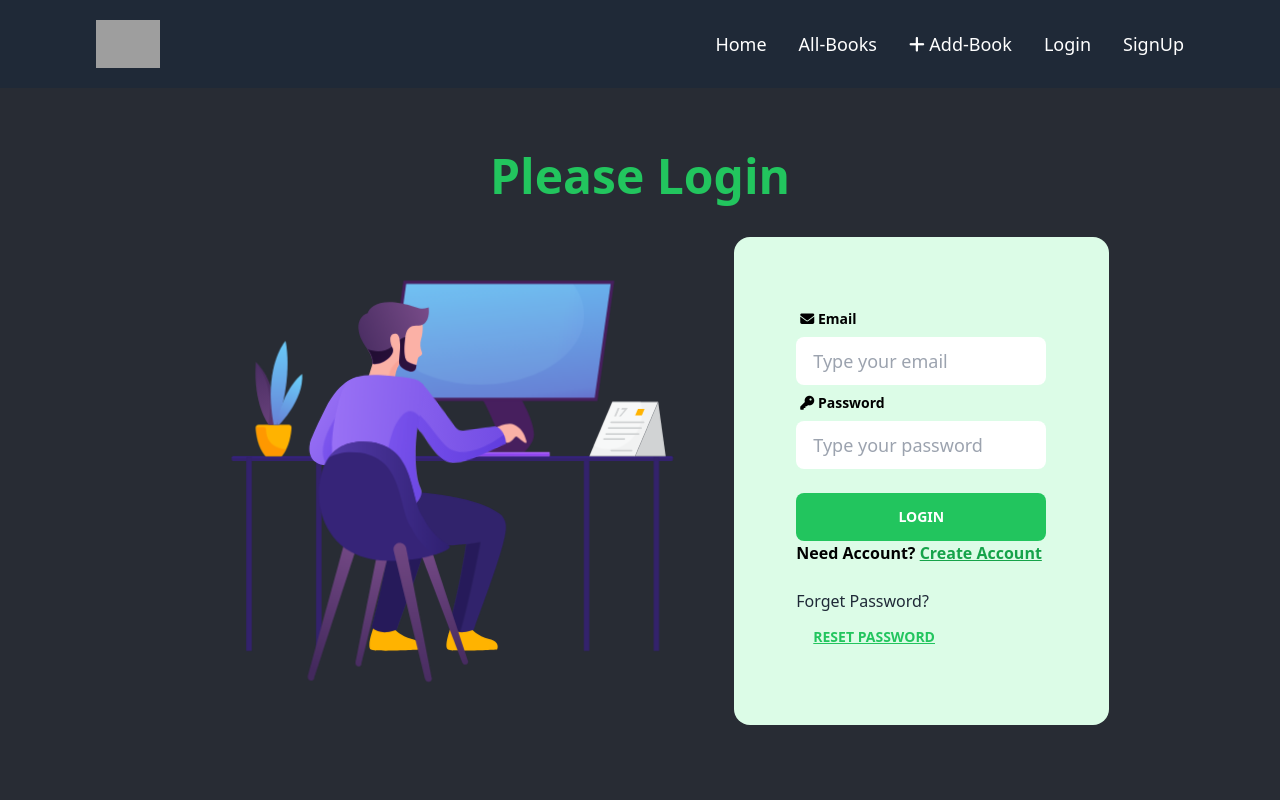
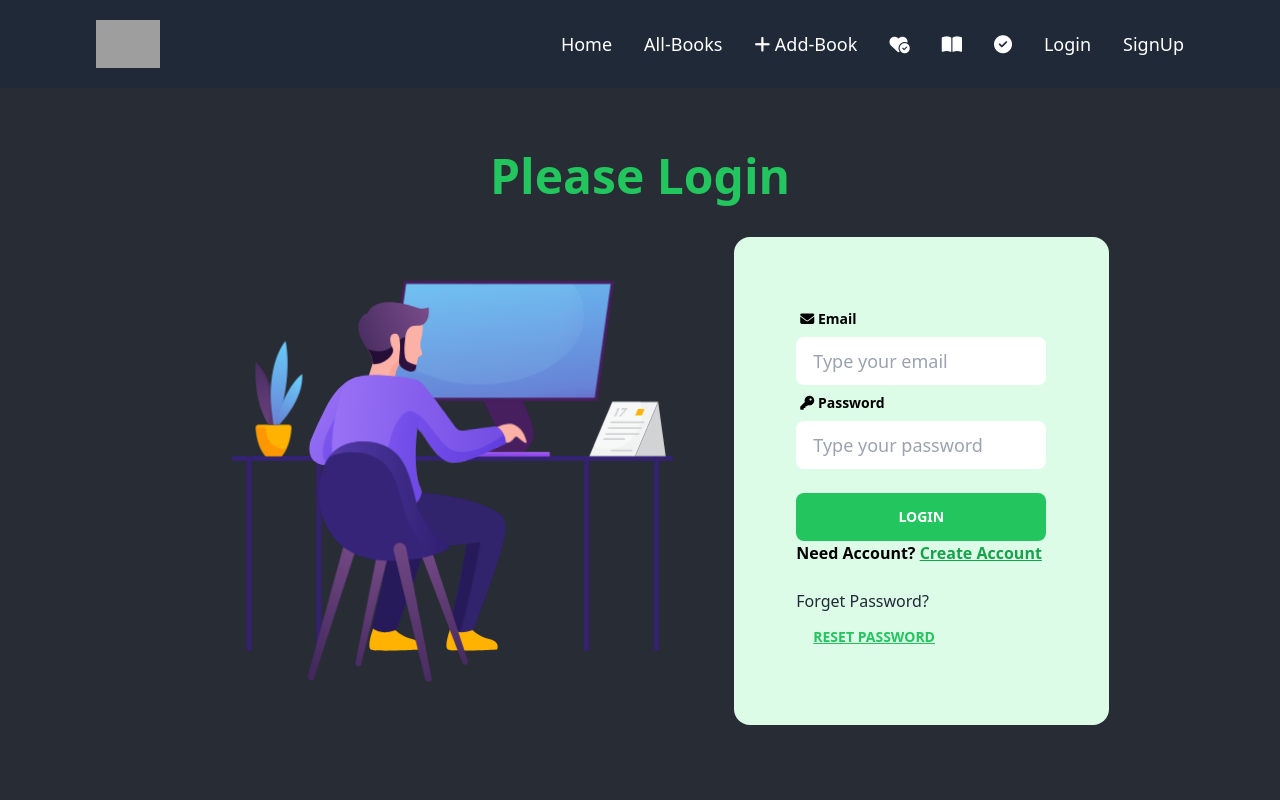
Before and after one commit to NieamulKabir/book-place, a React (Vite) app: page /login in a window 1280 px wide. Shown: the top 800 px of the page. Built offline with nearby package versions, Linux system fonts and the light colour scheme; no server answers; grey boxes are pictures that could not be loaded.

Commit message:
navbar update

```diff
--- a/src/layout/Navbar.tsx
+++ b/src/layout/Navbar.tsx
@@ -71,6 +71,46 @@ const Navbar = () => {
               <button className="">
 
               <i className="fa-solid fa-plus"></i> Add-Book
+                </button>
+            </NavLink>
+          </li>
+
+          <li
+            className={`${
+              active === "/wishlist" ? "text-green-300" : "text-white"
+            } hover:text-white text-[18px] font-medium cursor-pointer`}
+            onClick={() => setActive("/wishlist")}
+          >
+            <NavLink to="/wishlist">
+              <button className="">
+
+              <i className="fa-solid fa-heart-circle-check"></i>
+                </button>
+            </NavLink>
+          </li>
+          <li
+            className={`${
+              active === "/reading" ? "text-green-300" : "text-white"
+            } hover:text-white text-[18px] font-medium cursor-pointer`}
+            onClick={() => setActive("/reading")}
+          >
+            <NavLink to="/reading">
+              <button className="">
+
+              <i className="fa-solid fa-book-open"></i>
+                </button>
+            </NavLink>
+          </li>
+          <li
+            className={`${
+              active === "/completeReading" ? "text-green-300" : "text-white"
+            } hover:text-white text-[18px] font-medium cursor-pointer`}
+            onClick={() => setActive("/completeReading")}
+          >
+            <NavLink to="/completeReading">
+              <button className="">
+
+              <i className="fa-solid fa-circle-check"></i>
                 </button>
             </NavLink>
           </li>
--- a/src/pages/List/CompleteList.tsx
+++ b/src/pages/List/CompleteList.tsx
@@ -8,7 +8,7 @@ const CompleteList = () => {
     const data = currentUserData?.data?.completedBooks || undefined;
     return <div>
     <div className=" mx-auto md:px-[100px] my-20 pt-10 text-green-500">
-      <h1 className="text-center text-3xl font-bold pb-2">My ReadingList</h1>
+      <h1 className="text-center text-3xl font-bold pb-2">My Complete Reading List</h1>
       <div>
         <div className="hidden w-11/12 mx-auto  md:flex justify-center items-center border p-2 mb-1  mt-10 rounded-md">
           <h5 className="font-bold w-2/12">Title</h5>
```
